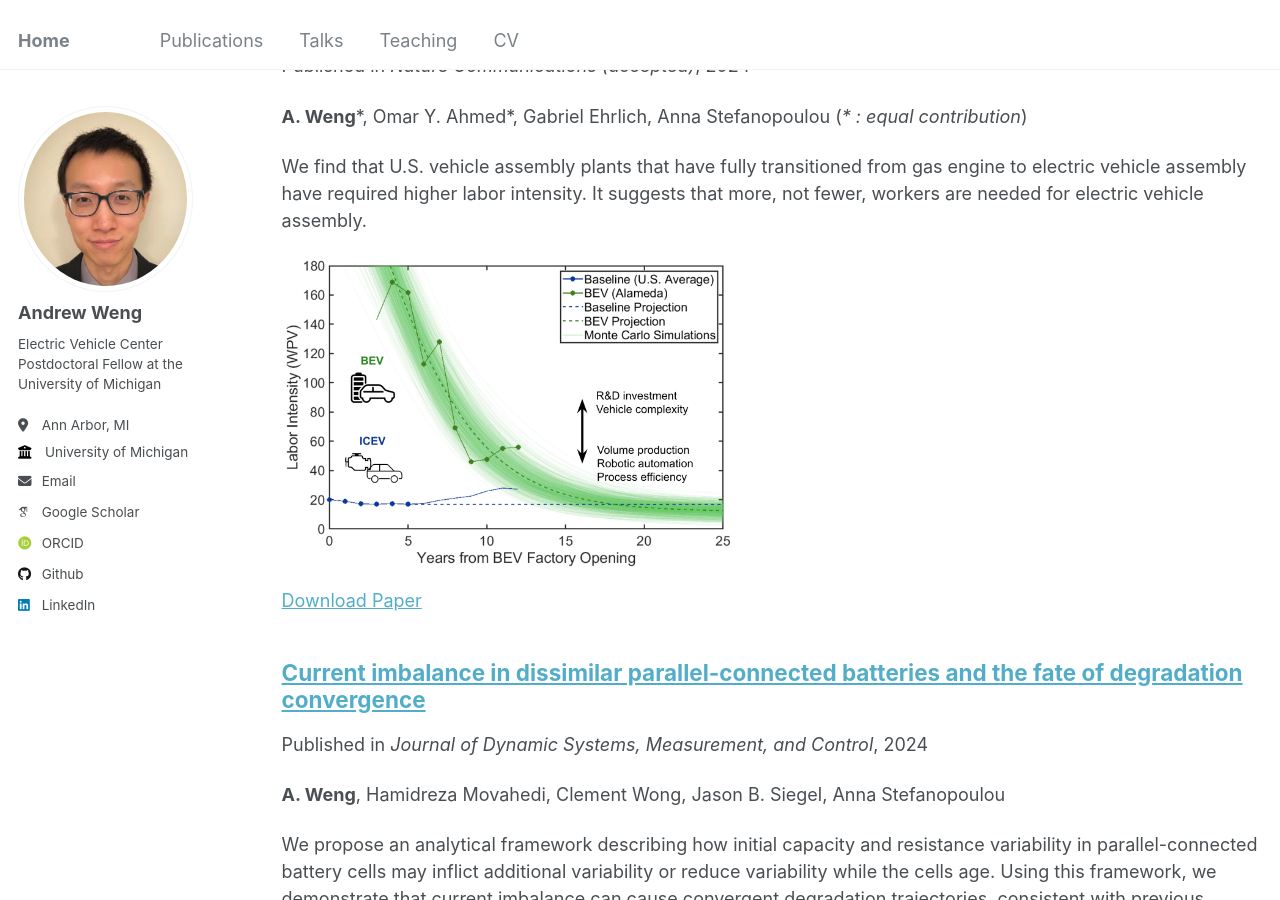
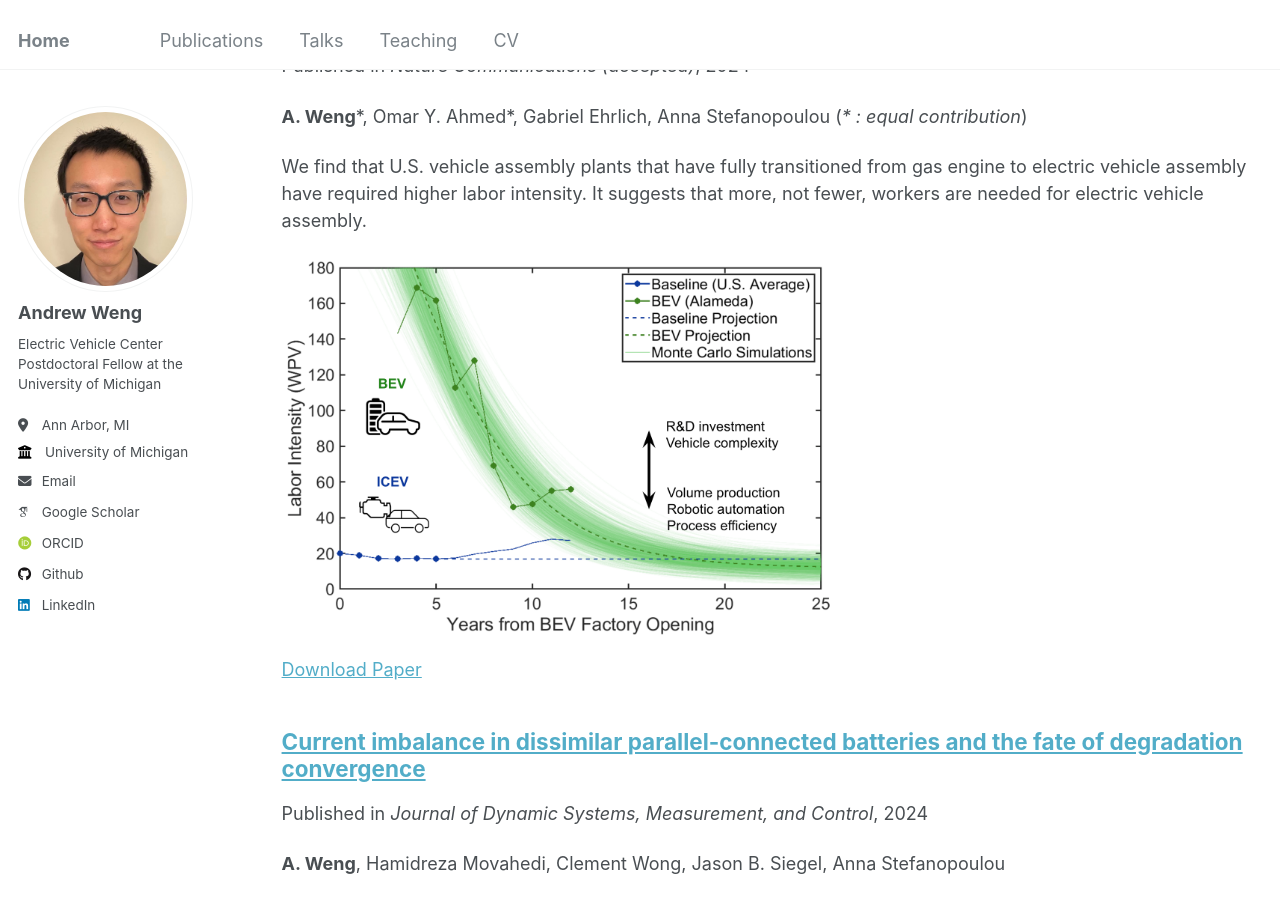
Before and after one commit to wengandrew/wengandrew.github.io, a Jekyll site: the page built from _pages/publications.html, in a window 1280 px wide and 900 px high, scrolled down 358 px. Built offline with Jekyll 4.4.1, drawn with Linux system fonts in a browser that asks for light colours; some web fonts are replaced.

Commit message:
Update archive-single.html

```diff
--- a/_includes/archive-single.html
+++ b/_includes/archive-single.html
@@ -62,7 +62,7 @@
 
     <!-- Image -->
     {% if post.image and site.read_more != 'enabled' %}
-    <img src="{{ post.image }}" alt="Figure Excerpt" style="max-width:450px;width:100%">
+    <img src="{{ post.image }}" alt="Figure Excerpt" style="max-width:550px;width:100%">
     {% endif %}
 
 
```
